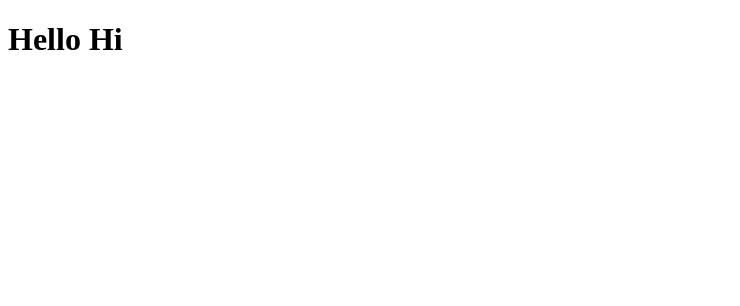
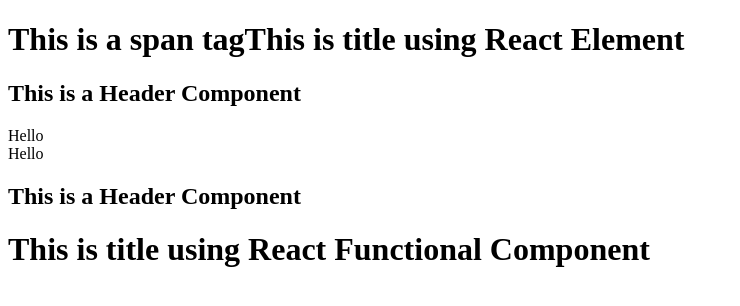
Before and after one commit to developerabhishek1402/namaste-react, a React (Vite) app: page / in a window 1280 px wide. Shown: the top 306 px of the page, without its empty margins (0-740 px from the left). Built offline with nearby package versions, Linux system fonts and the light colour scheme.

Commit message:
NEW: Episode 3 Code

```diff
--- a/App.js
+++ b/App.js
@@ -1,10 +1,79 @@
-import React from 'react';
-import ReactDOM from 'react-dom/client';
+import React from "react";
+import ReactDOM from "react-dom/client";
+
+//React Element
+
+// const heading = React.createElement("h1", {}, "Hello React");
+const root = ReactDOM.createRoot(document.getElementById("root"));
+
+//JSX : Transpile before reaching to JS Engine - Parcel - Babel
+const jsxheading = (
+  <h1 className="hi" tabIndex={1}>
+    This is JSX Heading
+  </h1>
+);
+
+
+//Functional Components:
+
+const HeadingCom = () => <h1>This is shorthand to write headingComponent</h1>;
+
+const HeadingComponent = () => (
+  <div>
+  <h1>This is my functional components</h1>;
+    <HeadingCom />
+  </div>
+)
 
 
 //React Element
 
-const heading = React.createElement("h1", {}, "Hello Hi");
-const root = ReactDOM.createRoot(document.getElementById("root"));
+const spanTag = <span>This is a span tag</span>
 
-root.render(heading)
+const title = <h1>{spanTag}
+This is title using React Element</h1>
+
+
+const Tiitle = function () {
+     return (
+        <div>Hello</div>
+    )
+}
+
+//React Functional Components using Component Composition
+
+const Header = () =>
+    (
+        <>
+        <h2>This is a Header Component</h2>
+        </>
+    )
+
+
+const Title = () => {
+    return (
+    <div>
+    {title}
+    <Header />
+    <Tiitle />
+    <Tiitle></Tiitle>
+    {Header()}
+    <h1>This is title using React Functional Component</h1>
+    </div>
+    )
+}
+
+
+
+
+
+
+
+
+
+
+
+
+
+
+root.render(<Title />);
```
